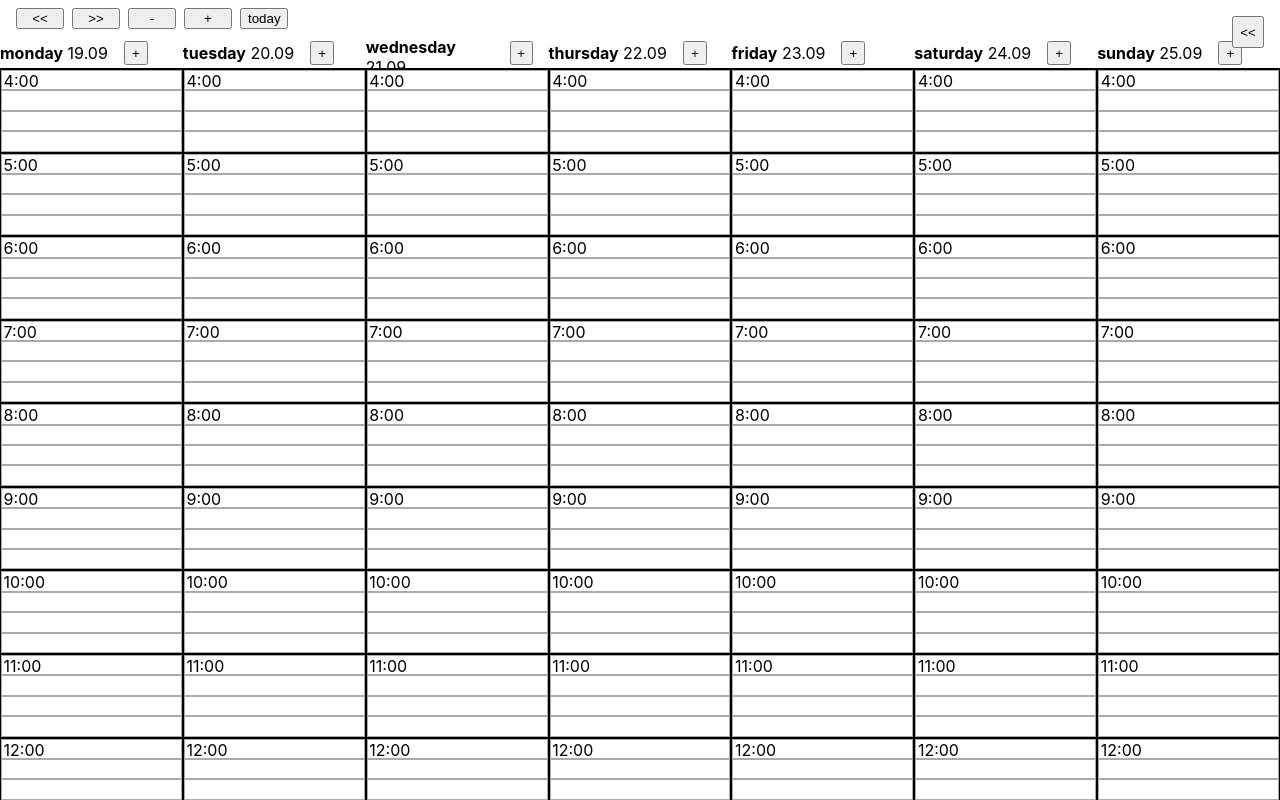
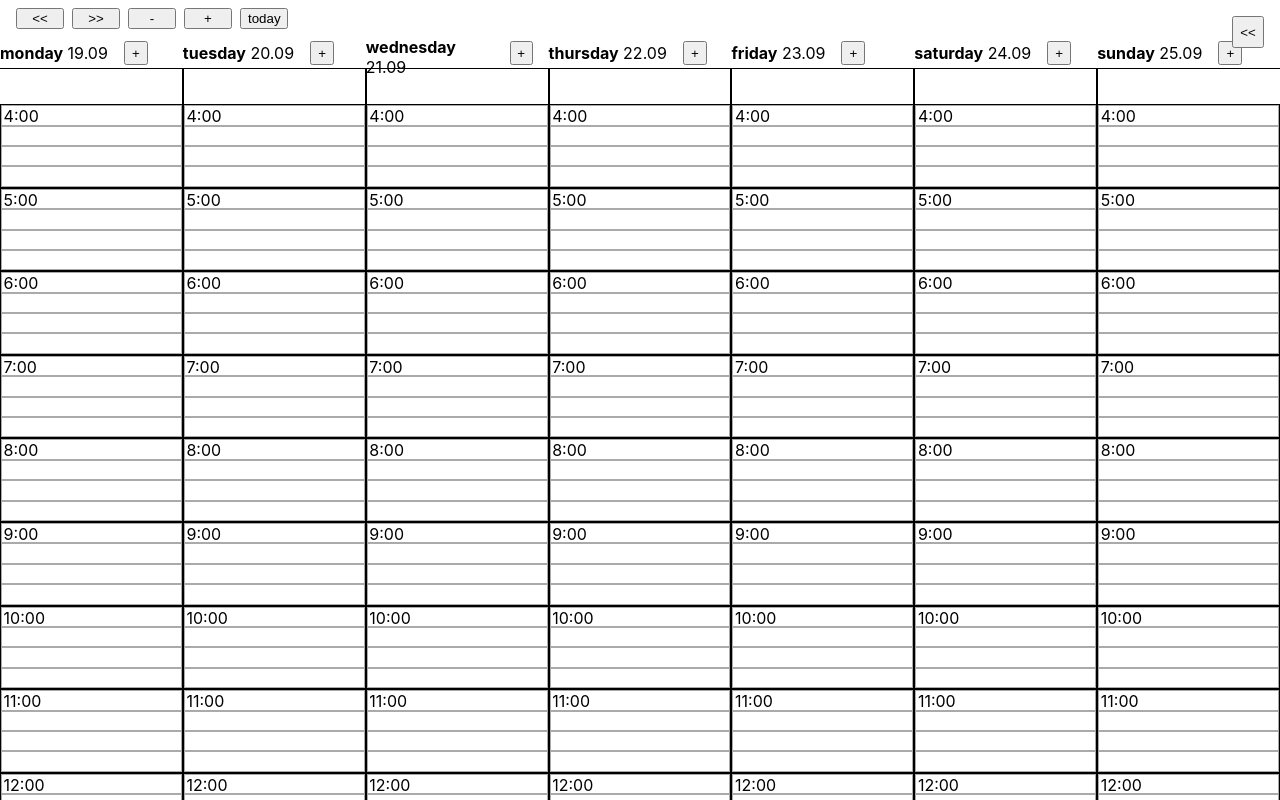
Before and after one commit to MaciejGrudziaz/personal-planner, a React (Create React App) app in the folder frontend/: page / in a window 1280 px wide. Shown: the top 800 px of the page. Built offline with nearby package versions, Linux system fonts and the light colour scheme.

Commit message:
[front](bugfix) displaying the daily tasks tab with no tasks present

```diff
--- a/frontend/src/views/calendar/day.tsx
+++ b/frontend/src/views/calendar/day.tsx
@@ -162,10 +162,11 @@ function Day(props: Props) {
                 <button className="day-add-btn">+</button>
             </div>
             <div className="day-cells-grid">
-                <div ref={dailyTasksRef} className="day-daily-task-tab" style={{gridRow: (props.maxDailyTasksInWeekPerDay !== undefined) ? `1 / ${props.maxDailyTasksInWeekPerDay + 1}` : 1}}>
+                <div ref={dailyTasksRef} className="day-daily-task-tab"
+                    style={{gridRow: (props.maxDailyTasksInWeekPerDay === undefined || props.maxDailyTasksInWeekPerDay === 0) ? 1 : `1 / ${props.maxDailyTasksInWeekPerDay + 1}`}}>
                     {dailyTasks}
                 </div>
-                <div style={{gridColumn: 1, gridRow: (props.maxDailyTasksInWeekPerDay !== undefined) ? props.maxDailyTasksInWeekPerDay + 1 : 2}}>
+                <div style={{gridColumn: 1, gridRow: (props.maxDailyTasksInWeekPerDay === undefined || props.maxDailyTasksInWeekPerDay === 0) ? 2 : props.maxDailyTasksInWeekPerDay + 1}}>
                     {hoursList}
                 </div>
             </div>
```
